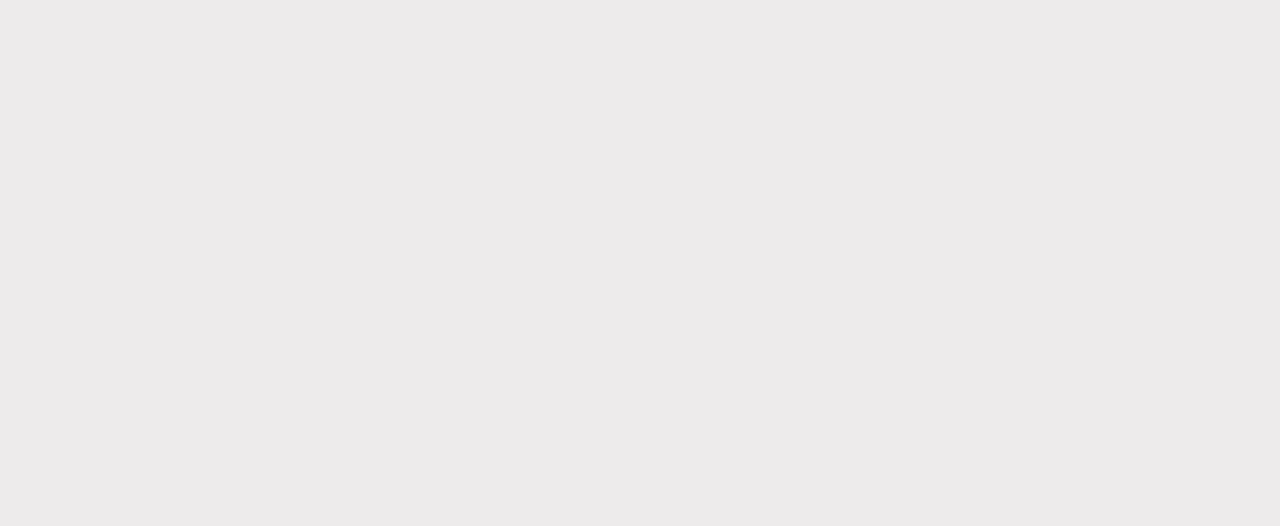
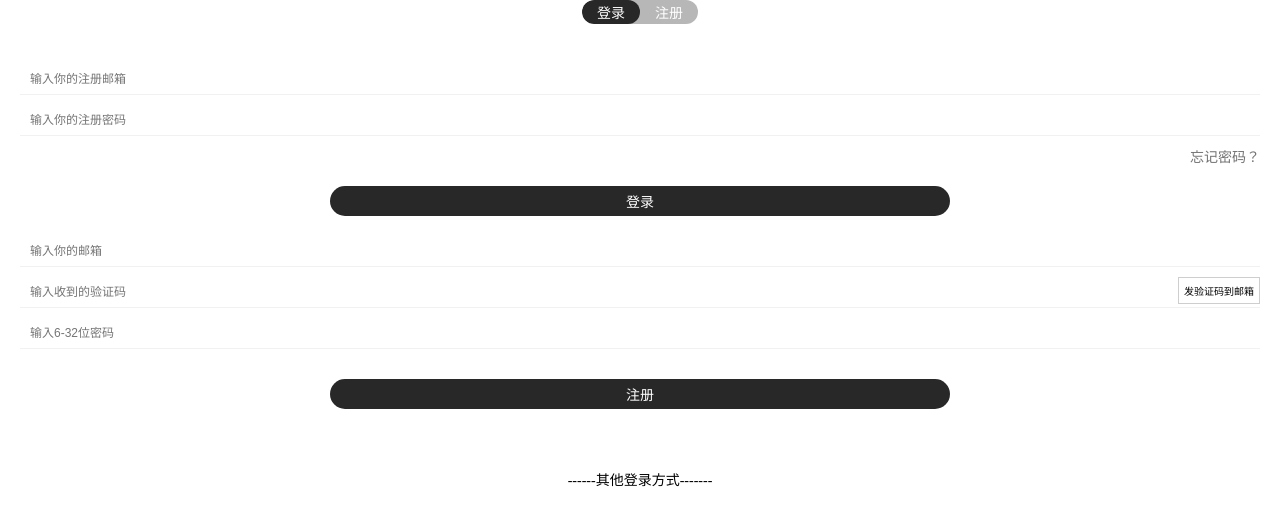
Before and after one commit to abigmiu/candydiary, a Vue app in the folder app/: page /login in a window 1280 px wide. Before the commit this address had no page. Shown: the top 526 px of the page. Built offline with nearby package versions, Linux system fonts and the light colour scheme.

Commit message:
登录 注册 样式

```diff
--- a/app/package.json
+++ b/app/package.json
@@ -3,7 +3,7 @@
   "version": "0.0.0",
   "private": true,
   "scripts": {
-    "dev": "vite",
+    "dev": "vite --host",
     "build": "run-p type-check build-only",
     "preview": "vite preview",
     "test:unit": "vitest",
--- a/app/src/assets/styles/base.scss
+++ b/app/src/assets/styles/base.scss
@@ -3,6 +3,7 @@
 * {
     margin: 0;
     padding: 0;
+    box-sizing: border-box;
 }
 
 html,
--- a/app/src/router/index.ts
+++ b/app/src/router/index.ts
@@ -27,6 +27,11 @@ const router = createRouter({
             path: '/combo',
             name: 'Combo',
             component: () => import('@/views/Combo/ComboPage.vue')
+        },
+        {
+            path: '/login',
+            name: 'Login',
+            component: () => import('@/views/Account/LoginAndRegister.vue')
         }
     ]
 });
--- /dev/null
+++ b/app/src/views/Account/LoginAndRegister.vue
@@ -0,0 +1,148 @@
+<!-- 登录和注册 -->
+<template>
+    <div class="login-page">
+        <div class="tab-wrapper">
+            <div class="tab-box">
+                <div class="tab-item">登录</div>
+                <div class="tab-item">注册</div>
+                <div class="tab-item cursor"></div>
+            </div>
+
+        </div>
+        <div class="content-wrapper">
+            <div class="content-form">
+                <div class="form-input-wrapper">
+                    <input type="text" class="form-input--inner" placeholder="输入你的注册邮箱" />
+                </div>
+                <div class="form-input-wrapper">
+                    <input type="text" class="form-input--inner" placeholder="输入你的注册密码" />
+                </div>
+
+                <div class="flex justify-end">
+                    <span class="forget">忘记密码？</span>
+                </div>
+
+                <button class="action-btn">登录</button>
+            </div>
+            <div class="content-form">
+                <div class="form-input-wrapper">
+                    <input type="text" class="form-input--inner" placeholder="输入你的邮箱" />
+                </div>
+                <div class="form-input-wrapper relative">
+                    <input type="text" class="form-input--inner" placeholder="输入收到的验证码" />
+                    <button class="code-btn">发验证码到邮箱</button>
+                </div>
+                <div class="form-input-wrapper">
+                    <input type="text" class="form-input--inner" placeholder="输入6-32位密码" />
+                </div>
+
+                <button class="action-btn">注册</button>
+            </div>
+        </div>
+
+        <div class="other-wrapper">
+            <div class="other-title">------其他登录方式-------</div>
+        </div>
+    </div>
+</template>
+
+<style lang="scss" scoped>
+.login-page {
+    display: flex;
+    // justify-content: space-between;
+    align-items: center;
+    flex-direction: column;
+    height: 100vh;
+    background-color: white;
+}
+
+.tab-wrapper {
+    display: flex;
+    justify-content: center;
+    align-items: center;
+
+    .tab-box {
+        display: flex;
+        border-radius: 12px;
+        overflow: hidden;
+        background-color: #b7b7b7;
+        position: relative;
+    }
+
+    .tab-item {
+        padding: 2px 15px;
+        color: white;
+        z-index: 1;
+
+        &.cursor {
+            box-sizing: border-box;
+            position: absolute;
+            left: 0;
+            top: 0;
+            width: 50%;
+            height: 100%;
+            background-color: #282828;
+            transition: all 0.3s;
+            z-index: 0;
+            border-radius: 12px;
+        }
+    }
+
+
+}
+
+.content-wrapper {
+    width: 100%;
+    margin: 40px;
+    padding: 0 20px;
+}
+
+.form-input-wrapper {
+
+
+    .form-input--inner {
+        caret-color: $light-color;
+        box-sizing: border-box;
+        width: 100%;
+        border: none;
+        outline: none;
+        font-size: 12px;
+        line-height: 20px;
+        padding: 5px 10px;
+
+        border-bottom: 1px solid #f1f1f1;
+        margin-bottom: 10px;
+    }
+}
+
+.forget {
+    color: #727272;
+}
+
+.action-btn {
+    display: block;
+    background-color: #282828;
+    width: 50%;
+    margin: 20px auto;
+    border: none;
+    border-radius: 18px;
+    font-size: 14px;
+    color: white;
+    padding: 5px;
+}
+
+.code-btn {
+    position: absolute;
+    right: 0;
+    border: none;
+    outline: none;
+    background-color: #ffffff;
+    border: 1px solid #cfcecf;
+    font-size: 10px;
+    padding: 5px;
+}
+
+.other-wrapper {
+    justify-self: flex-end;
+}
+</style>
```
